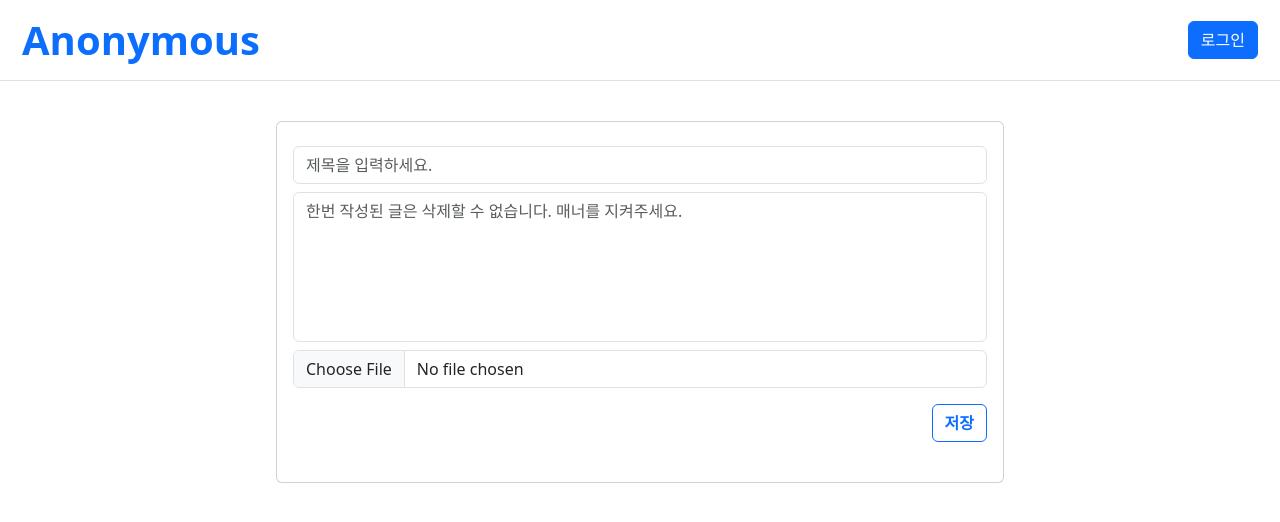
After one commit to HwangSettong/DjangoStudy-bearu, a Django app: template Chapter4/ANONYMOUS/templates/page/post_write.html in a window 1280 px wide. The commit adds this page. Shown: the top 522 px of the page. Run offline with Django 3.2, Linux system fonts and the light colour scheme; the template is opened without the code that fills it, so the values that code supplies are empty.

Commit message:
lesson20

```diff
--- a/Chapter4/ANONYMOUS/anonymous/urls.py
+++ b/Chapter4/ANONYMOUS/anonymous/urls.py
@@ -1,5 +1,5 @@
 from django.urls import path
-from board.views import board # import function 'board' of 'board/views'
+from board.views import board, post_write # import function 'board', 'post_write' of 'board/views'
 from user.views import signin, signup, signout # import function 'signin','signup', 'signout' of 'user/views'
 
 urlpatterns = [
@@ -8,4 +8,5 @@ urlpatterns = [
     path('user/signin', signin, name="signin"),
     path('user/signup', signup, name="signup"),
     path('user/signout', signout, name="signout"),
+    path('post/write', post_write, name="post_write"),
 ]
--- a/Chapter4/ANONYMOUS/board/views.py
+++ b/Chapter4/ANONYMOUS/board/views.py
@@ -20,3 +20,7 @@ def board(request):
         }
 
         return render(request, 'page/index.html', context= context)
+
+def post_write(request):
+    if request.method == "GET":
+        return render(request, 'page/post_write.html')
--- a/Chapter4/ANONYMOUS/templates/component/nav.html
+++ b/Chapter4/ANONYMOUS/templates/component/nav.html
@@ -1,11 +1,11 @@
 <div class="row text-center border-bottom align-items-center" style="padding:10px;width:100%;margin: 0;">
     <div class="col text-start">
-        <a class="text-decoration-none fs-1" style="font-weight: bold;">Anonymous</a> <!-- 서비스명 -->
+        <a class="text-decoration-none fs-1" style="font-weight: bold;" href="{% url 'board' %}">Anonymous</a> <!-- 서비스명 -->
     </div>
     <div class="col text-end">
         {% if request.user.is_authenticated %} <!-- user가 로그인 되어 있으면-->
             <p class="m-0">{{ request.user.nickname }}님</p>
-            <a class="btn btn-primary">글쓰기</a>
+            <a class="btn btn-primary" href="{% url 'post_write' %}">글쓰기</a>
             <a class="btn btn-primary" href="{% url 'signout' %}">로그아웃</a>
         {% else %} <!-- 아니면 -->
             <a class="btn btn-primary" href="{% url 'signin' %}">로그인</a>
--- /dev/null
+++ b/Chapter4/ANONYMOUS/templates/page/post_write.html
@@ -0,0 +1,20 @@
+{% extends "common/base.html" %}
+{% block content %}
+<div class="card">
+    <div class="card-body text-end">
+        <form method="post" enctype="multipart/form-data"> <!--파일까지 함께 보내기 때문에 enctype 속성도 추가-->
+            <input class="form-control my-2" type="text" name="title" placeholder="제목을 입력하세요.">
+            <textarea
+            class="form-control  my-2"
+            name="content"
+            style="height: 150px;resize: none;"
+            placeholder="한번 작성된 글은 삭제할 수 없습니다. 매너를 지켜주세요."></textarea>
+            <input class="form-control my-2" type="file" name="img" accept="*/image">
+            <a class="btn btn-outline-primary my-2"
+            style="font-weight: bold;">저장</a>
+        </form>
+    </div>
+</div>
+
+
+{% endblock %}
```
